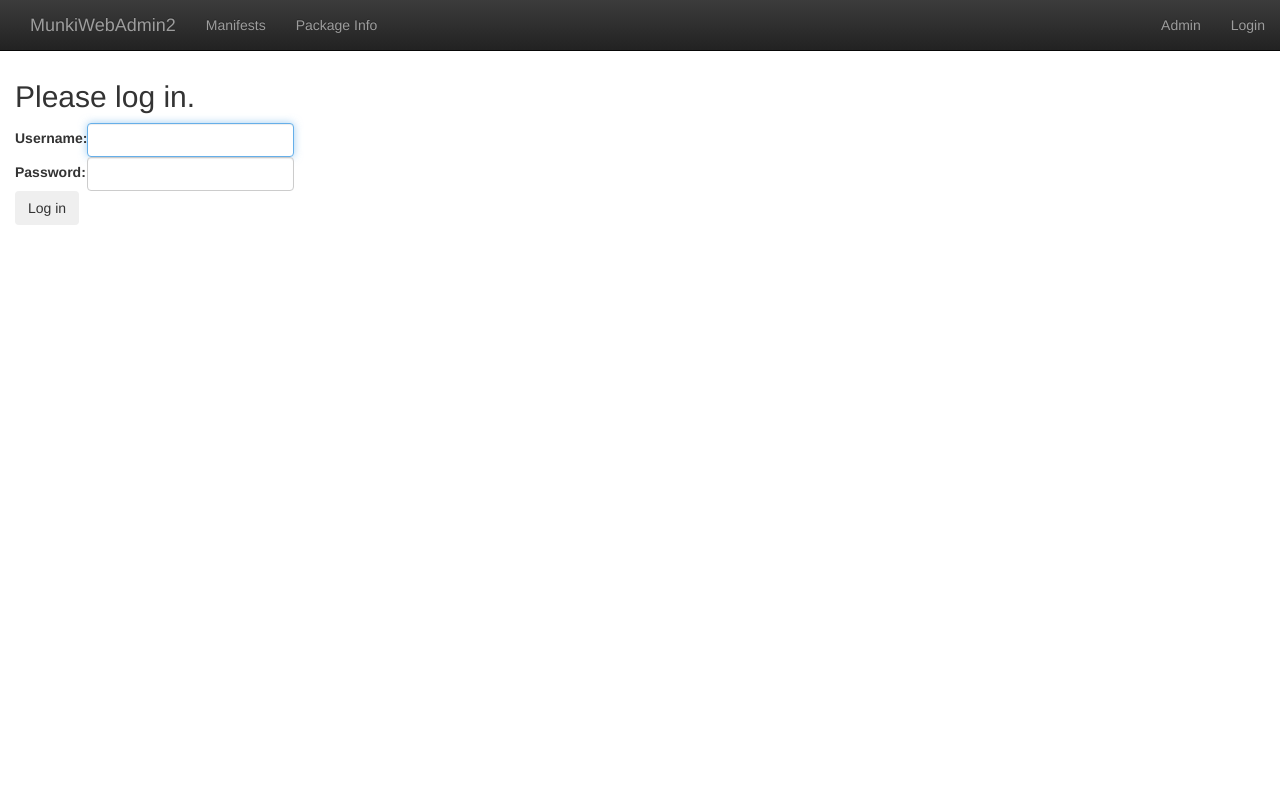
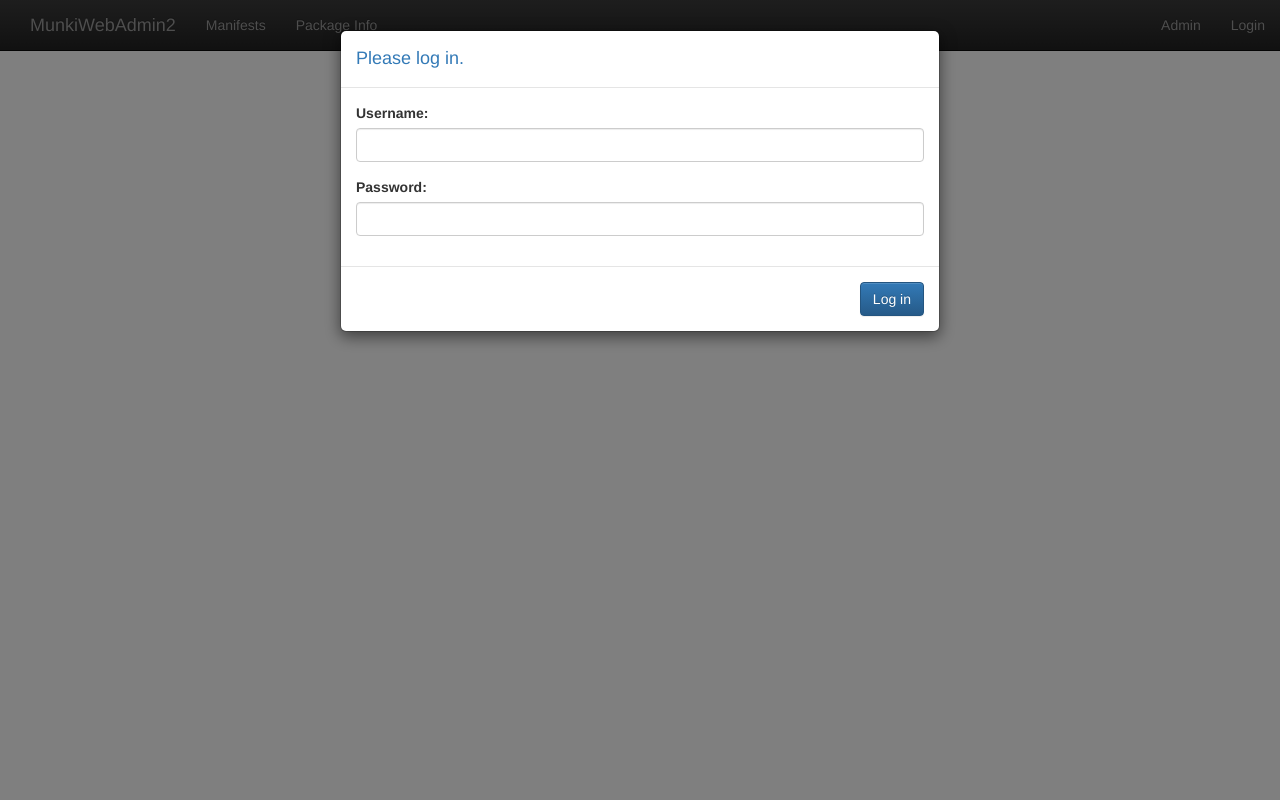
Before and after one commit to munki/mwa2, a Django app: page / in a window 1280 px wide. Run offline with Django 3.2, Linux system fonts and the light colour scheme; some libraries are stand-ins or nearby versions.

Commit message:
Login form is now a Django modal. Fixes #5. Fixes #12.

```diff
--- a/manifests/urls.py
+++ b/manifests/urls.py
@@ -2,7 +2,7 @@
 import manifests.views
 
 urlpatterns = [
-    url(r'^$', manifests.views.index),
+    url(r'^$', manifests.views.index, name='manifests'),
     url(r'^__get_manifest_list_status$', manifests.views.status),
     url(r'^(?P<manifest_path>^.*$)', manifests.views.detail)
 ]
--- a/munkiwebadmin/templates/registration/login.html
+++ b/munkiwebadmin/templates/registration/login.html
@@ -1,32 +1,54 @@
 {% extends "base.html" %}
 {% load mwa_extras %}
 
+{% block java_script %}
+{% load static %}
+{% if not user.is_authenticated %}
+<script type='text/javascript'>
+$(document).ready(function() {
+    $('#loginModal').modal('show');
+});
+</script>
+{% endif %}
+{% endblock java_script %}
+
 {% block content %}
 {% if user.is_authenticated %}
-    <p>Welcome, {{ user.username }}.</p>
-	<p><input class='btn' type="button" value="Logout" onClick="document.location.href='/logout/';" /></p>
+    <meta http-equiv="refresh" content="1; url={% url "manifests" %}">
 {% else %}
-	{% if form.errors %}
-		<p>Your username and password didn't match. Please try again.</p>
-	{% else %}
-		<h2>Please log in.</h2>
-	{% endif %}
-
-	<form method="post" action="{% url "login" %}">
-	{% csrf_token %}
-	<table>
-	<tr>
-	    <td>{{ form.username.label_tag }}</td>
-	    <td>{{ form.username|addcss:'form-control' }}</td>
-	</tr>
-	<tr>
-	    <td>{{ form.password.label_tag }}</td>
-	    <td>{{ form.password|addcss:'form-control' }}</td>
-	</tr>
-	</table>
-
-	<input class='btn' type="submit" value="Log in" />
-	<input type="hidden" name="next" value="{{ next }}" />
-	</form>
+<!--
+Bootstrap modal
+-->
+<div class="modal fade" data-hide="false" data-backdrop="static" id="loginModal">
+  <div class="modal-dialog">
+    <div class="modal-content">
+      <form method="post" action="{% url "login" %}">
+      <div class="modal-header">
+        <h4 class="modal-title text-primary">Please log in.</h4>
+      </div>
+      <div class="modal-body">
+          {% if form.errors %}
+              <div class="alert alert-danger" role="alert">
+                  Your username and password didn't match. Please try again.
+              </div>
+          {% endif %}
+          {% csrf_token %}
+          <div class="form-group">
+              {{ form.username.label_tag }}
+              {{ form.username|addcss:'form-control' }}
+          </div>
+          <div class="form-group">
+              {{ form.password.label_tag }}
+              {{ form.password|addcss:'form-control' }}
+          </div>
+          <input type="hidden" name="next" value="{{ next }}" />
+      </div>
+      <div class="modal-footer">
+          <input type="submit" class="btn btn-primary" value="Log in" />
+      </div>
+      </form>
+    </div><!-- /.modal-content -->
+  </div><!-- /.modal-dialog -->
+</div>
 {% endif %}
-{% endblock %}
+{% endblock content %}
```
